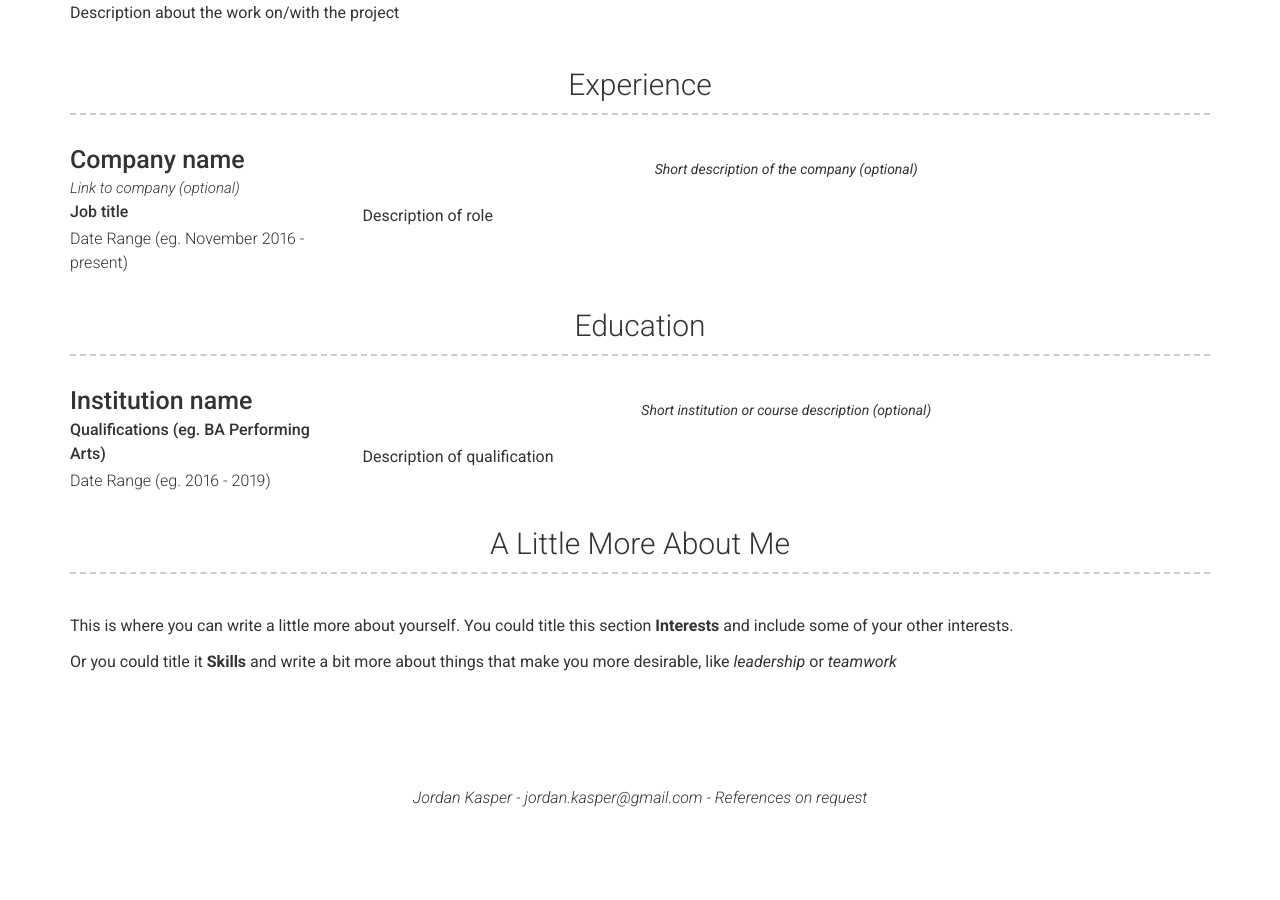
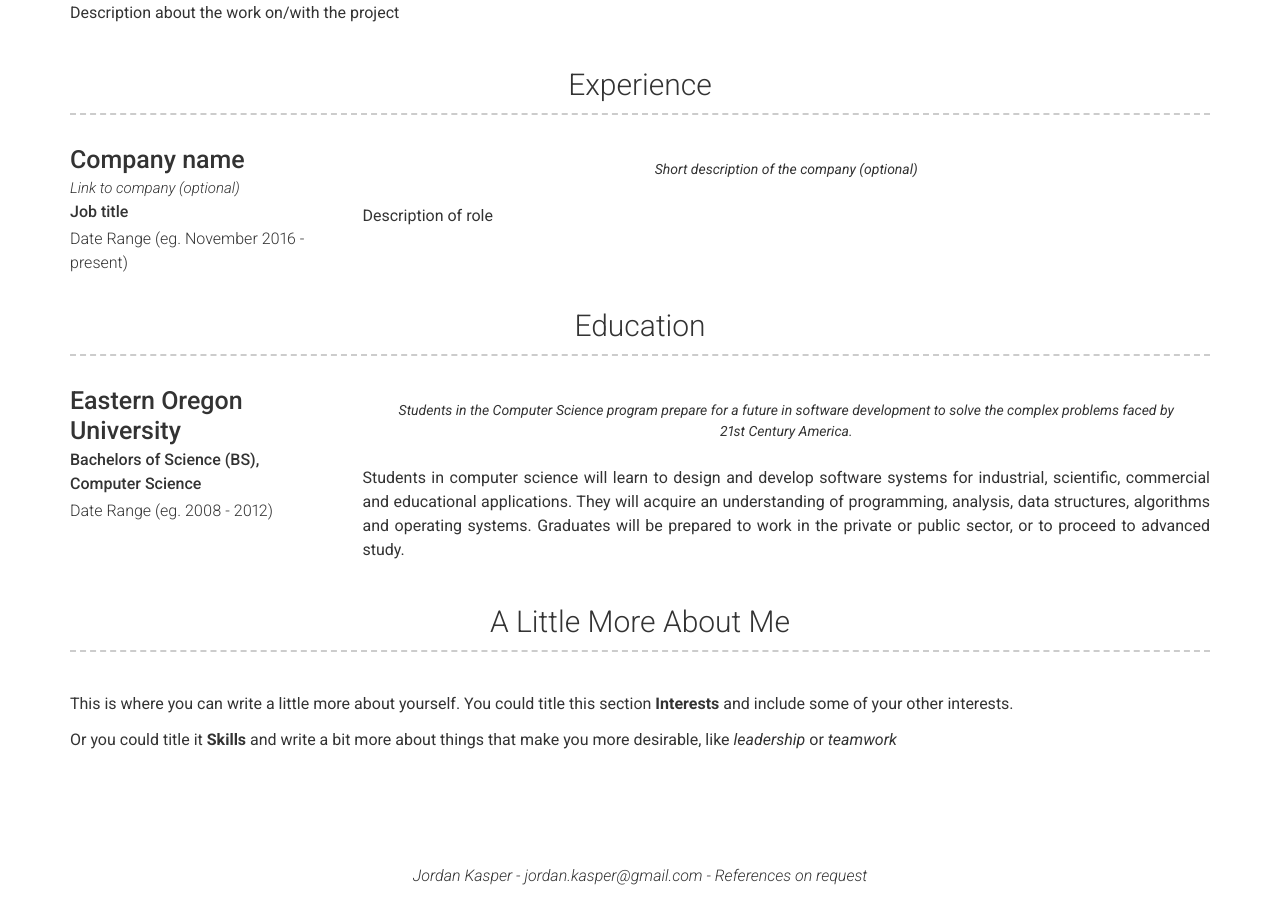
Before and after one commit to jordan-kasper/jordan-kasper.github.io, a Jekyll site: the page built from index.md, in a window 1280 px wide and 900 px high, scrolled down 808 px. Built offline with Jekyll 4.4.1, drawn with Linux system fonts in a browser that asks for light colours; before the commit the page ends 1630 px from its top, so only the background shows below that.

Commit message:
Added eductation section

```diff
--- a/_data/education.yml
+++ b/_data/education.yml
@@ -1,9 +1,9 @@
 # Education Template
 - layout: left
-  name: Institution name
-  dates: Date Range (eg. 2016 - 2019)
-  qualification: Qualifications (eg. BA Performing Arts)
+  name: Eastern Oregon University
+  dates: Date Range (eg. 2008 - 2012)
+  qualification: Bachelors of Science (BS), Computer Science
   quote: >
-    Short institution or course description (optional)
+    Students in the Computer Science program prepare for a future in software development to solve the complex problems faced by 21st Century America.
   description: | # this will include new lines to allow paragraphs
-    Description of qualification
+    Students in computer science will learn to design and develop software systems for industrial, scientific, commercial and educational applications. They will acquire an understanding of programming, analysis, data structures, algorithms and operating systems. Graduates will be prepared to work in the private or public sector, or to proceed to advanced study.
```
